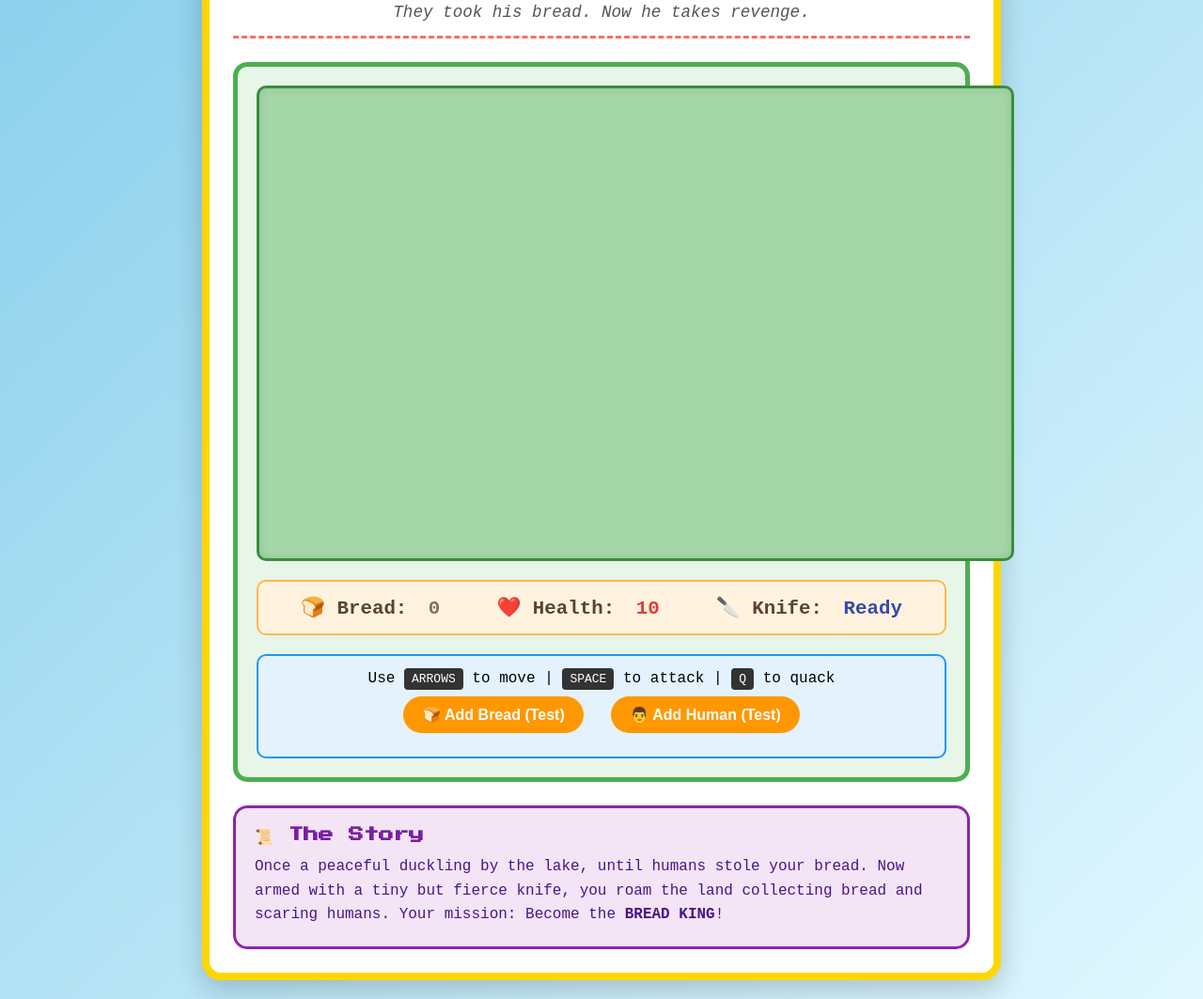
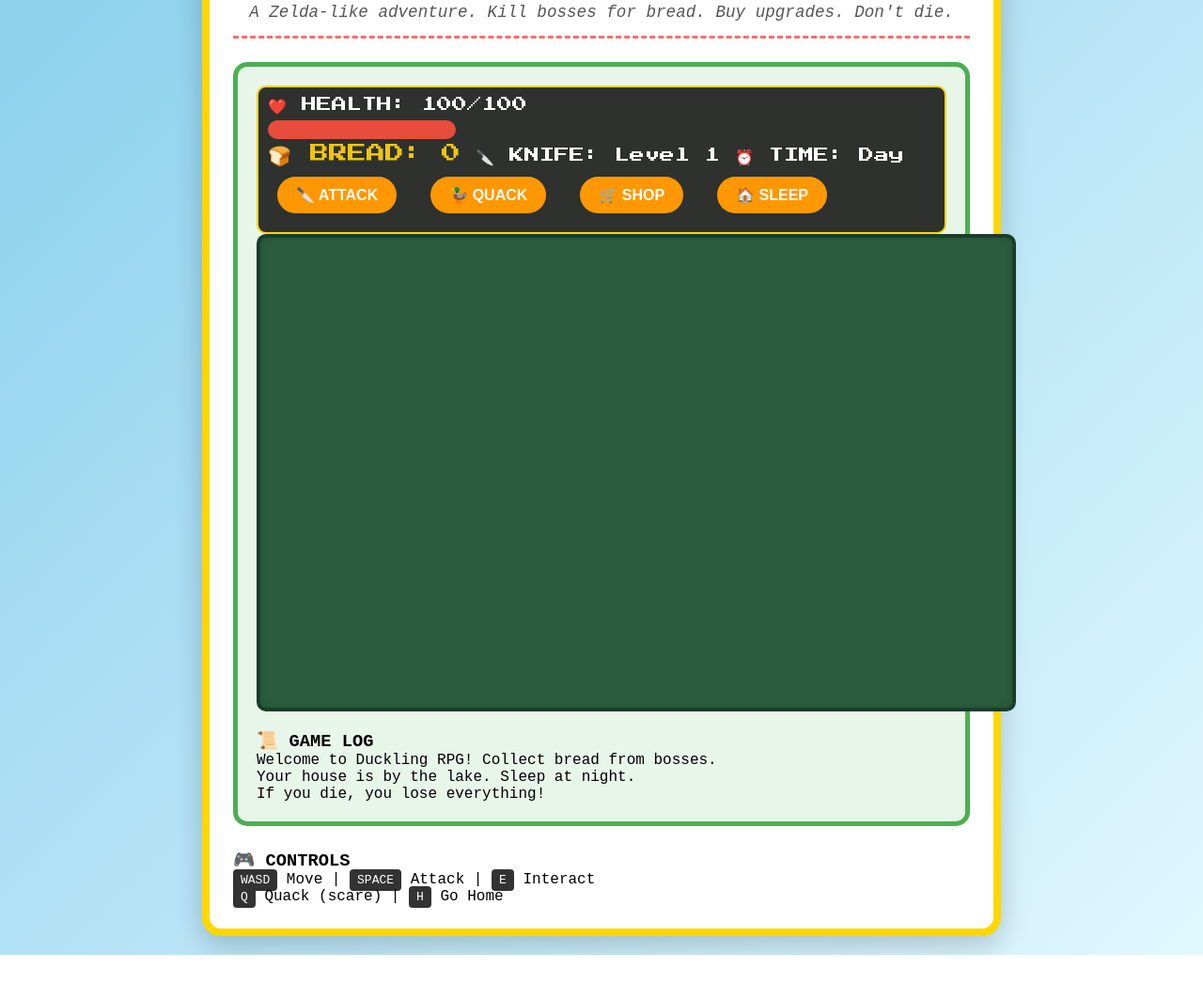
Before and after one commit to XFOX13/duckling-with-a-knife, a plain HTML site: page index.html in a window 1280 px wide. Shown: the part 148-1211 px from the top of the page at 94% size. After the commit the page ends 1164 px from the top, so only its background shows below. Drawn offline with Linux system fonts and the light colour scheme.

Commit message:
Update index.html

```diff
--- a/index.html
+++ b/index.html
@@ -3,47 +3,96 @@
 <head>
     <meta charset="UTF-8">
     <meta name="viewport" content="width=device-width, initial-scale=1.0">
-    <title>Duckling with a Knife</title>
+    <title>Duckling with a Knife RPG</title>
     <link rel="stylesheet" href="style.css">
-    <link rel="preconnect" href="https://fonts.googleapis.com">
-    <link rel="preconnect" href="https://fonts.gstatic.com" crossorigin>
     <link href="https://fonts.googleapis.com/css2?family=Press+Start+2P&display=swap" rel="stylesheet">
+    <style>
+        /* RPG-specific styles */
+        #gameCanvas {
+            background: #2a5c3d;
+            border: 4px solid #1a3d2a;
+        }
+
+        .rpg-hud {
+            background: rgba(0, 0, 0, 0.8);
+            color: white;
+            padding: 10px;
+            border-radius: 10px;
+            border: 2px solid gold;
+            font-family: 'Press Start 2P', monospace;
+        }
+
+        .health-bar {
+            width: 200px;
+            height: 20px;
+            background: #333;
+            border-radius: 10px;
+            overflow: hidden;
+            margin: 5px 0;
+        }
+
+        .health-fill {
+            height: 100%;
+            background: #e74c3c;
+            width: 100%;
+            transition: width 0.3s;
+        }
+
+        .bread-count {
+            color: #f1c40f;
+            font-size: 20px;
+        }
+    </style>
 </head>
 <body>
     <div class="game-container">
         <header>
-            <h1>🦆 DUCKLING WITH A KNIFE 🔪</h1>
-            <p class="tagline">They took his bread. Now he takes revenge.</p>
+            <h1>🦆 DUCKLING WITH A KNIFE RPG 🔪</h1>
+            <p class="tagline">A Zelda-like adventure. Kill bosses for bread. Buy upgrades. Don't die.</p>
         </header>
 
         <div class="game-area">
-            <canvas id="gameCanvas" width="800" height="500"></canvas>
+            <!-- RPG HUD -->
+            <div class="rpg-hud">
+                <div class="hud-row">
+                    <span>❤️ HEALTH: <span id="healthValue">100</span>/100</span>
+                    <div class="health-bar">
+                        <div id="healthFill" class="health-fill"></div>
+                    </div>
+                </div>
 
-            <div class="hud">
-                <div class="stat">
-                    <span class="label">🍞 Bread:</span>
-                    <span id="breadCount">0</span>
+                <div class="hud-row">
+                    <span class="bread-count">🍞 BREAD: <span id="breadValue">0</span></span>
+                    <span>🔪 KNIFE: Level <span id="knifeLevel">1</span></span>
+                    <span>⏰ TIME: <span id="timeDisplay">Day</span></span>
                 </div>
-                <div class="stat">
-                    <span class="label">❤️ Health:</span>
-                    <span id="healthCount">10</span>
-                </div>
-                <div class="stat">
-                    <span class="label">🔪 Knife:</span>
-                    <span id="knifeStatus">Ready</span>
+
+                <div class="hud-row">
+                    <button id="attackBtn" class="rpg-btn">🔪 ATTACK</button>
+                    <button id="quackBtn" class="rpg-btn">🦆 QUACK</button>
+                    <button id="shopBtn" class="rpg-btn">🛒 SHOP</button>
+                    <button id="sleepBtn" class="rpg-btn">🏠 SLEEP</button>
                 </div>
             </div>
 
-            <div class="controls">
-                <p>Use <kbd>ARROWS</kbd> to move | <kbd>SPACE</kbd> to attack | <kbd>Q</kbd> to quack</p>
-                <button id="addBreadBtn">🍞 Add Bread (Test)</button>
-                <button id="addEnemyBtn">👨 Add Human (Test)</button>
+            <!-- Game Canvas -->
+            <canvas id="gameCanvas" width="800" height="500"></canvas>
+
+            <!-- Game Log -->
+            <div class="game-log">
+                <h3>📜 GAME LOG</h3>
+                <div id="logMessages">
+                    <p>Welcome to Duckling RPG! Collect bread from bosses.</p>
+                    <p>Your house is by the lake. Sleep at night.</p>
+                    <p>If you die, you lose everything!</p>
+                </div>
             </div>
         </div>
 
-        <div class="story">
-            <h3>📜 The Story</h3>
-            <p>Once a peaceful duckling by the lake, until humans stole your bread. Now armed with a tiny but fierce knife, you roam the land collecting bread and scaring humans. Your mission: Become the <strong>BREAD KING</strong>!</p>
+        <div class="instructions">
+            <h3>🎮 CONTROLS</h3>
+            <p><kbd>WASD</kbd> Move | <kbd>SPACE</kbd> Attack | <kbd>E</kbd> Interact</p>
+            <p><kbd>Q</kbd> Quack (scare) | <kbd>H</kbd> Go Home</p>
         </div>
     </div>
 
```
